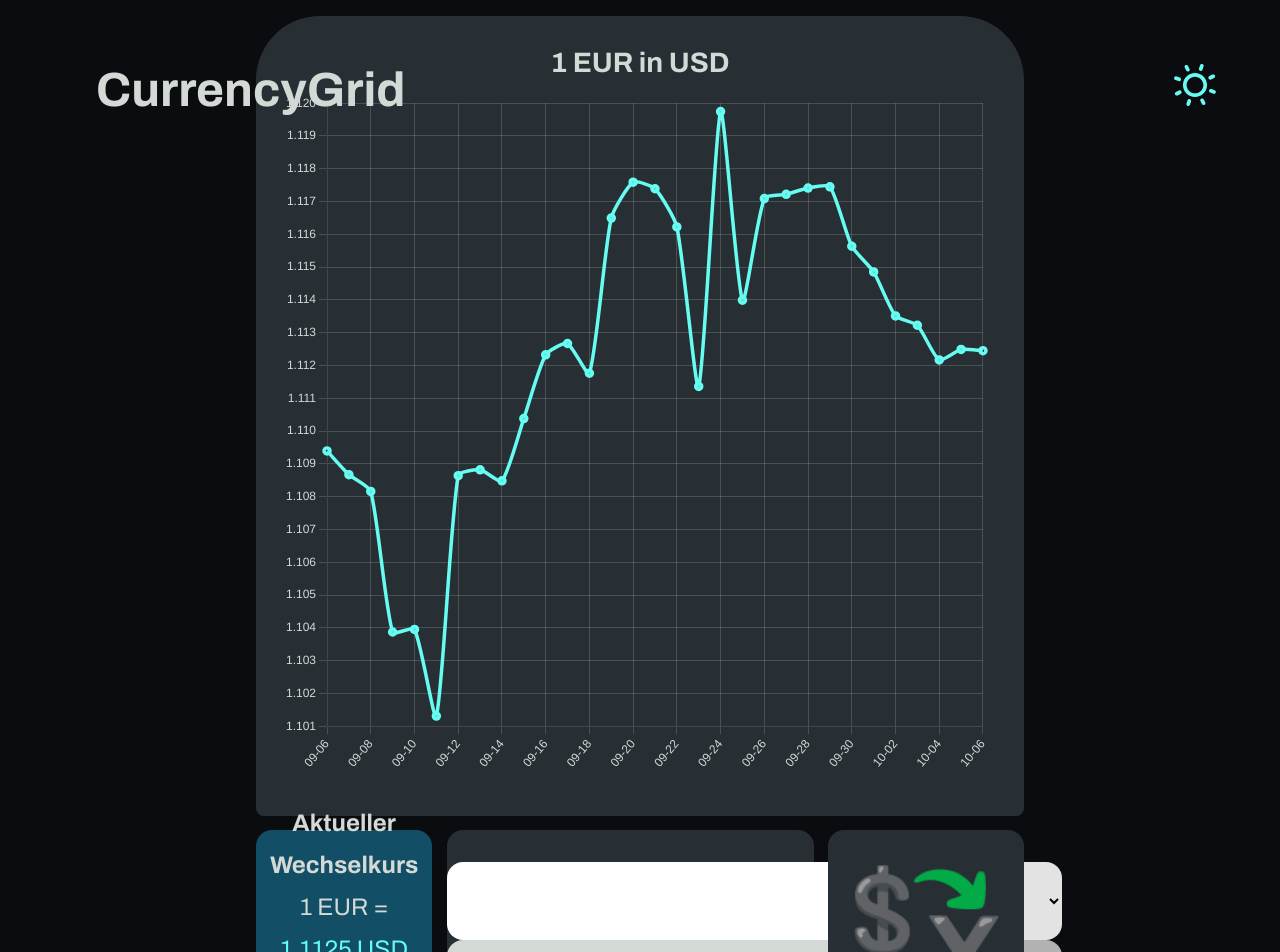
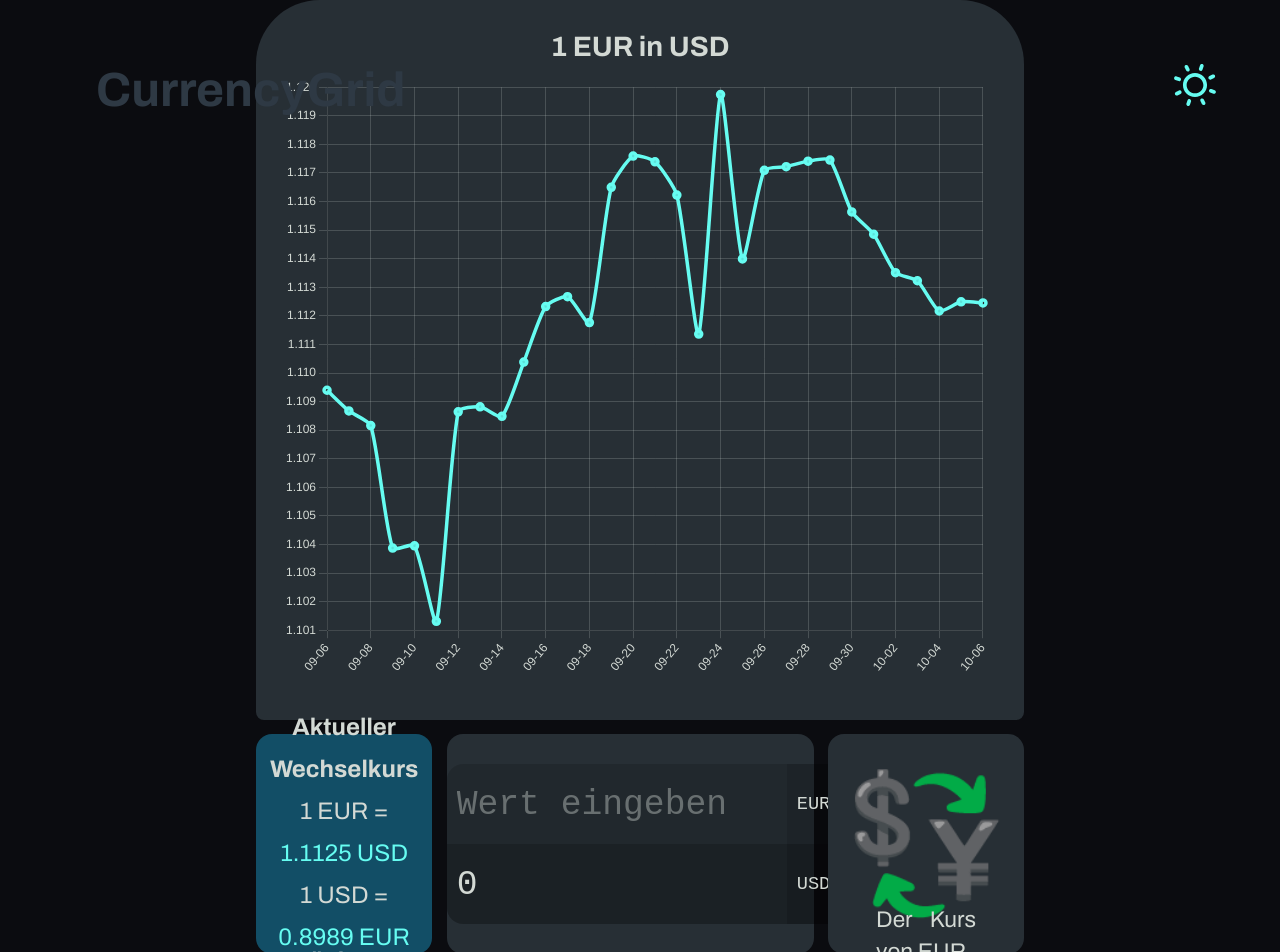
Before and after one commit to LeCram0ni/currency-grid, a React (Vite) app: page / in a window 1280 px wide. Shown: the top 952 px of the page. Built offline with nearby package versions, Linux system fonts and the light colour scheme.

Commit message:
finetuning

```diff
--- a/src/App.css
+++ b/src/App.css
@@ -19,33 +19,19 @@
 /*
 https://www.realtimecolors.com/?colors=262c27-f0f1f5-cad2d8-039b91-97d4ed&fonts=Inter-Inter
 
-:root[data-theme="light"] {
-  --text: #262c27;
-  --background: #f0f1f5;
-  --primary: #cad2d8;
-  --secondary: #039b91;
-  --accent: #97d4ed;
-}
-:root[data-theme="dark"] {
-  --text: #d3d9d4;
-  --background: #0a0b0f;
-  --primary: #272f35;
-  --secondary: #64fcf2;
-  --accent: #125068;
-}
 */
 
 
 [data-dark-mode="false"] {
    --bg: #D3D9D4;
-   --main: #9fa7a6;
+   --font: white;
+   --main: #8a8d90;
    --secondary: #2E3944;
    --ternary: #748D92;
-   --font: #2E3944;
    --panel: #518b98;
-   --highlight-font: #ffffff;
-   --highlight: #124E66;
-   --highlight-neon: #67c1bb;
+   --highlight-font: #00ffee;
+   --highlight: #0A3A5A;
+   --highlight-neon: #579c97;
 
    transition: background-color 0.15s;
 }
@@ -57,7 +43,7 @@ https://www.realtimecolors.com/?colors=262c27-f0f1f5-cad2d8-039b91-97d4ed&fonts=
    --ternary: #748D92;
    --font: #D3D9D4;
    --panel: #52748e;
-   --highlight-font: #66FCF1;
+   --highlight-font: var(--highlight-neon);
    --highlight: #124E66;
    --highlight-neon: #66FCF1;
 
@@ -74,11 +60,9 @@ body {
    flex-direction: column;
    flex-wrap: nowrap;
    justify-content: space-evenly;
-   margin-top: 16px;
-   margin-bottom: 64px;
 }
 
-ul {
+select {
    list-style-type: none;
    margin: 0;
    padding: 0;
@@ -126,26 +110,22 @@ h6 {
 
 input {
    padding: 10px;
-   /* Innenabstand für das Input-Feld */
    border: none;
-   /* Rahmen des Input-Feldes entfernen */
    font-size: 16px;
-   /* Schriftgröße */
    outline: none;
-   /* Standard-Außenrahmen entfernen */
+   width: 320px;
 }
 
 select {
    padding: 10px;
    border: none;
    cursor: pointer;
+   background-color: var(--bg);
+   color: var(--font);
+   appearance: none;
+   -moz-appearance: none;
+   -webkit-appearance: none;
 }
-
-
-
-
-
-
 
 .title-header {
 
@@ -158,6 +138,13 @@ select {
 
 }
 
+.title-header h1 {
+   color: var(--secondary);
+
+   -webkit-user-select: none;
+   user-select: none;
+}
+
 .icon-container {
    transition: all 0.5s;
 }
@@ -167,31 +154,32 @@ select {
    justify-content: space-between;
    flex-direction: column;
    font-size: 26pt;
-   height: 58px;
-   border-radius: 16px 0 0 16px;
+   height: 60px;
+   font-family: monospace;
+}
+
+.currency-box span:nth-child(1) input {
+   background-color: rgba(0, 0, 0, 0.15);
+   color: var(--font);
+   border-radius: 16px 0 0 0;
+}
+
+.currency-box span:nth-child(2) input {
+   background-color: rgba(0, 0, 0, 0.3);
+   color: var(--font);
+   border-radius: 0 0 0 16px;
 }
 
 .currency-box span:nth-child(1) select {
-   /* Deine Stile für das zweite Input-Feld */
-   background-color: rgb(227, 227, 227);
-}
-
-.currency-box span:nth-child(2) input {
-   /* Deine Stile für das zweite Input-Feld */
-   background-color: var(--font);
-   /* Beispiel: Hintergrundfarbe */
-   color: var(--highlight);
+   background-color: rgba(0, 0, 0, 0.25);
+   color: var(--font);
+   border-radius: 0 16px 0 0;
 }
 
 .currency-box span:nth-child(2) select {
-   /* Deine Stile für das zweite Input-Feld */
-   background-color: rgb(178, 178, 178);
-   /* Beispiel: Hintergrundfarbe */
-   color: var(--bg);
-}
-
-.currency-box select {
-   border-radius: 0 16px 16px 0;
+   background-color: rgba(0, 0, 0, 0.4);
+   color: var(--font);
+   border-radius: 0 0 16px 0;
 }
 
 .currency-span {
@@ -202,8 +190,31 @@ select {
 }
 
 .currency-span input {
-   text-align: center;
+   text-align: left;
 }
+
+@keyframes blink {
+
+   0%,
+   100% {
+      opacity: 1;
+   }
+
+   50% {
+      opacity: 0.5;
+   }
+}
+
+.blinking {
+   animation: blink 1s ease-in-out 3;
+}
+
+input::placeholder {
+   color: var(--font);
+   opacity: 0.4;
+}
+
+
 
 .dark-light-toggle {
    position: absolute;
@@ -222,6 +233,11 @@ select {
    grid-template-rows: auto auto;
    grid-column-gap: 0.6rem;
    grid-row-gap: 0.6rem;
+}
+
+.container h3 {
+   -webkit-user-select: none;
+   user-select: none;
 }
 
 #currency1 {
@@ -265,7 +281,7 @@ section:hover {
 
 .diagram {
    width: 93%;
-   height: 680px;
+   height: 600px;
    margin: auto;
    /*padding-bottom: 100px;*/
 
--- a/src/App.jsx
+++ b/src/App.jsx
@@ -155,9 +155,6 @@ function App() {
    }), [dataArray, dateArray]);
 
 
-
-
-
    if (loading) return (<div>Loading</div>)
    if (error) return (<div>Error: {error.message}</div>)
 
@@ -193,6 +190,8 @@ function App() {
       setIsSwitched((prev) => !prev)
    }
 
+   console.log(dataArray)
+
    return (
       <>
          <Title />
@@ -204,7 +203,7 @@ function App() {
 
          <div className="container">
 
-            <Card key="1" width="4" height="800" style={{ borderRadius: "64px 64px 8px 8px" }}>
+            <Card key="1" width="4" height="720" style={{ borderRadius: "64px 64px 8px 8px" }}>
                <Graph
                   selectedCurrency1={selectedCurrency1}
                   selectedCurrency2={selectedCurrency2}
--- a/src/components/CurrencyBox.jsx
+++ b/src/components/CurrencyBox.jsx
@@ -4,7 +4,8 @@ export default function CurrencyBox({ textValue, textValue2, handleTextField, cu
 
    return (<>
       <div className="currency-box">
-         <span className="currency-span"><input value={textValue} onChange={handleTextField}></input>
+         <span className="currency-span">
+            <input value={textValue} placeholder="Wert eingeben" onChange={handleTextField} className="blinking"></input>
             <CurrencySelector
                no={1}
                currencySymbols={currencySymbols}
@@ -15,7 +16,8 @@ export default function CurrencyBox({ textValue, textValue2, handleTextField, cu
             />
          </span>
 
-         <span className="currency-span"><input value={textValue2 ? textValue2.toFixed(2) : 0} onChange={handleTextField} disabled></input>
+         <span className="currency-span">
+            <input value={textValue2 ? textValue2.toFixed(2) : 0} onChange={handleTextField} disabled></input>
             <CurrencySelector
                no={2}
                currencySymbols={currencySymbols}
```
